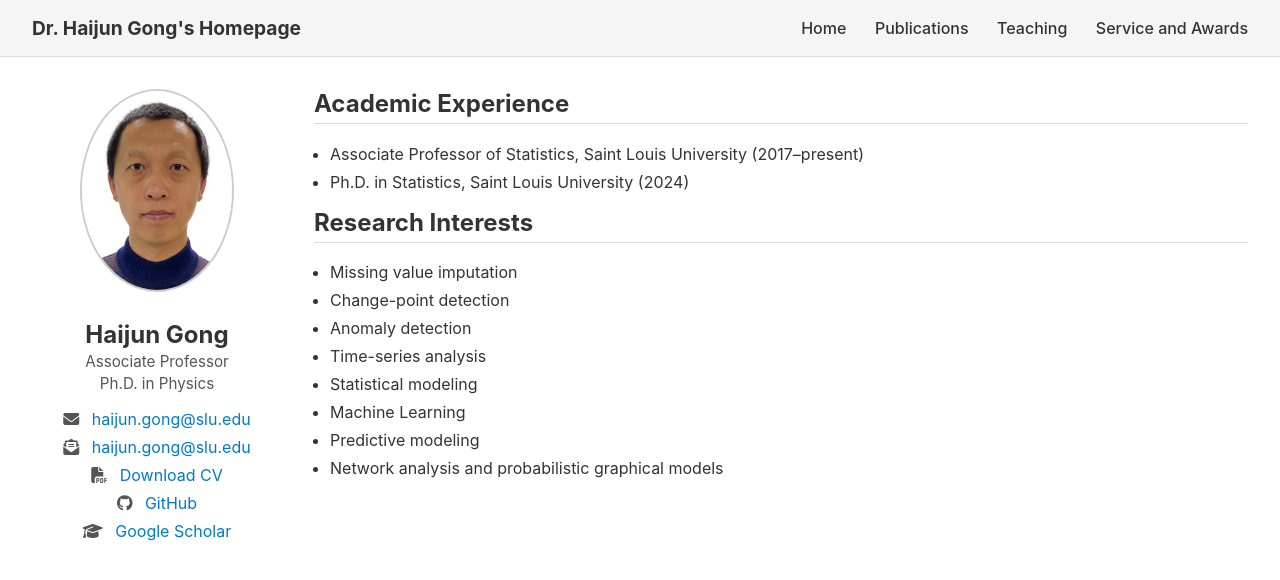
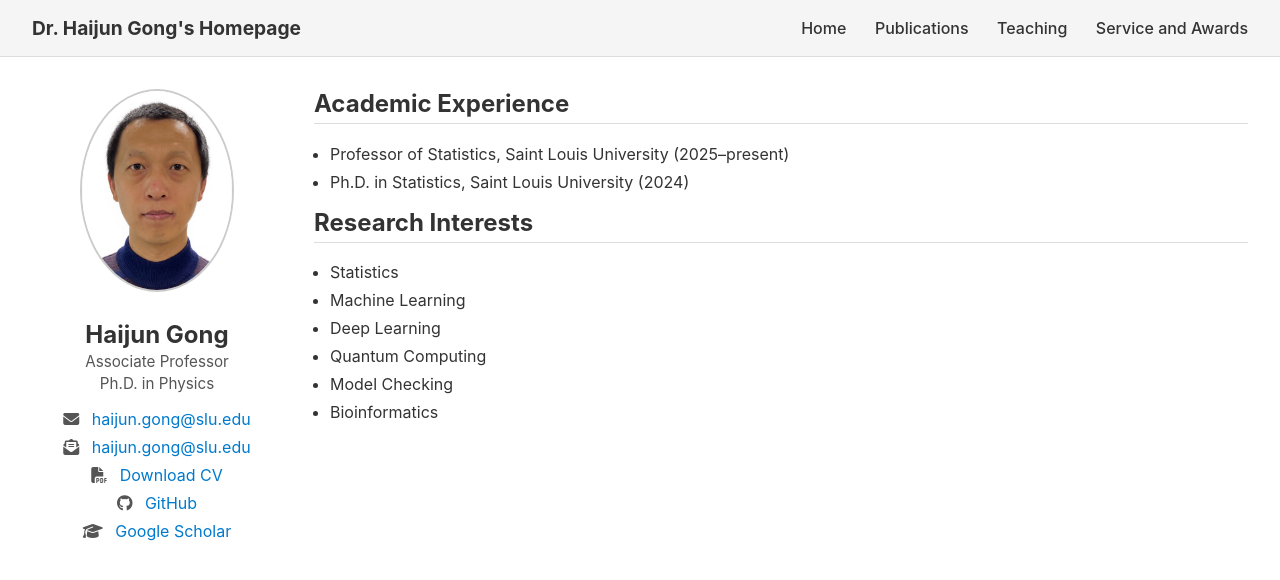
Before and after one commit to GongData/gongData.github.io, a Jekyll site: the page index.html, which Jekyll copies as it is, in a window 1280 px wide. Shown: the top 580 px of the page. Built offline with Jekyll 4.4.1, drawn with Linux system fonts in a browser that asks for light colours.

Commit message:
Update index.html

```diff
--- a/index.html
+++ b/index.html
@@ -122,20 +122,18 @@
   <section class="main-content">
     <h2>Academic Experience</h2>
     <ul>
-      <li>Associate Professor of Statistics, Saint Louis University (2017–present)</li>
+      <li>Professor of Statistics, Saint Louis University (2025–present)</li>
       <li>Ph.D. in Statistics, Saint Louis University (2024)</li>
     </ul>
 
     <h2>Research Interests</h2>
     <ul>
-      <li>Missing value imputation</li>
-      <li>Change-point detection</li>
-      <li>Anomaly detection</li>
-      <li>Time-series analysis</li>
-      <li>Statistical modeling</li>
+      <li>Statistics</li>
       <li>Machine Learning</li>
-      <li>Predictive modeling</li>
-      <li>Network analysis and probabilistic graphical models</li>
+      <li>Deep Learning</li>
+      <li>Quantum Computing</li>
+      <li>Model Checking</li>
+      <li>Bioinformatics</li>
     </ul>
   </section>
 </div>
```
